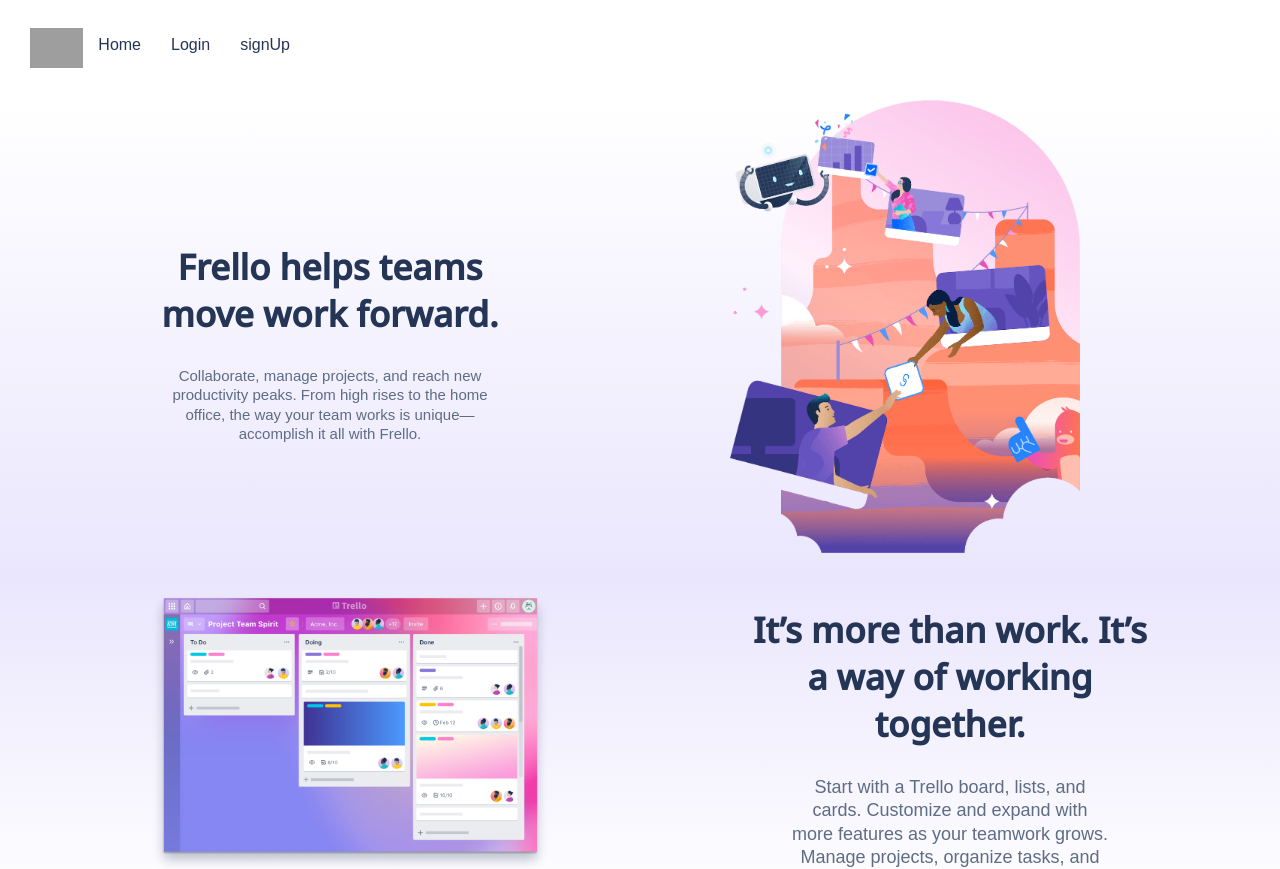
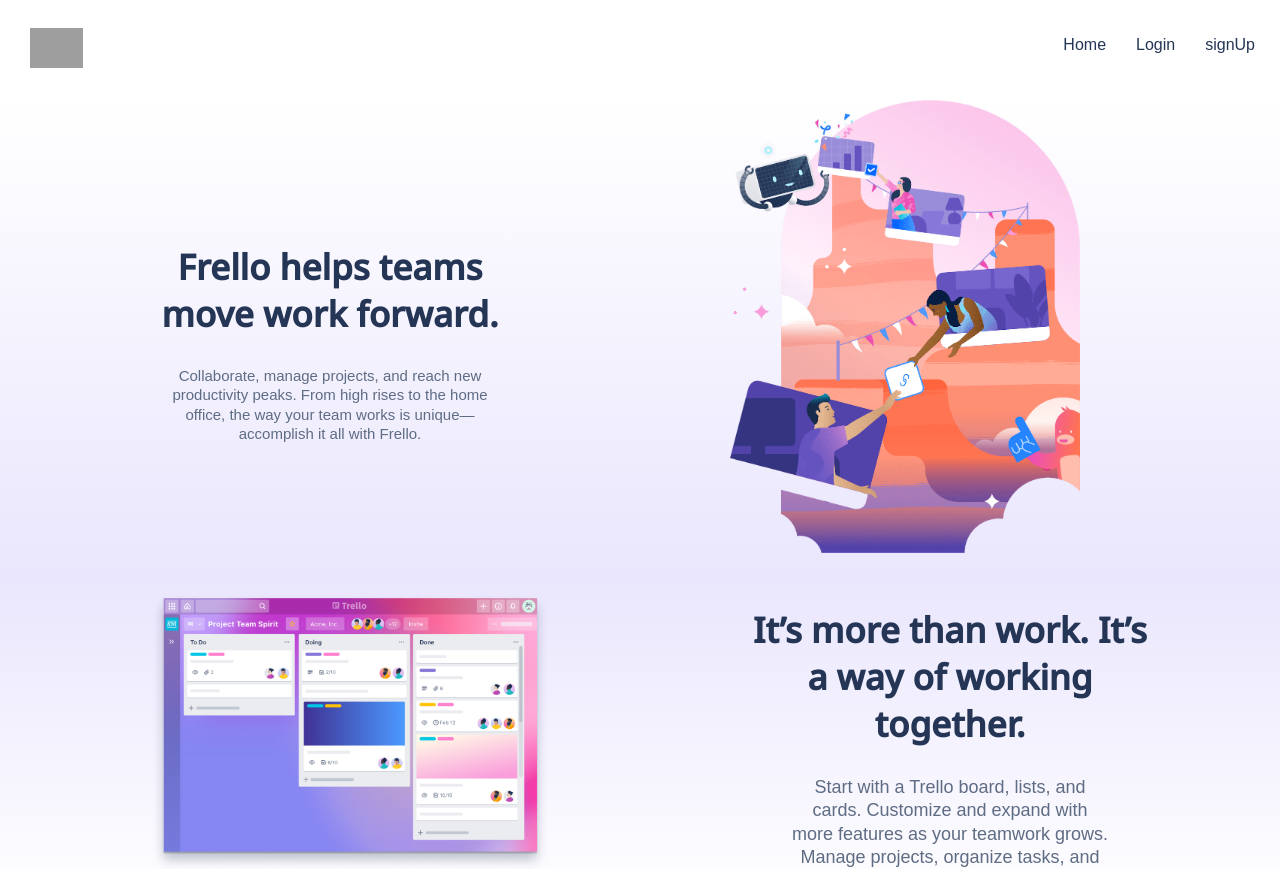
Before and after one commit to makeit-top23-team-2/MyTodoBoards, a React (Create React App) app: page / in a window 1280 px wide. Shown: the top 869 px of the page. Built offline with nearby package versions, Linux system fonts and the light colour scheme; grey boxes are pictures that could not be loaded.

Commit message:
new hamburger

```diff
--- a/src/styles/components/_NavBar.scss
+++ b/src/styles/components/_NavBar.scss
@@ -11,24 +11,38 @@
   height: 40px;
 }
 .navBar__links{
+  display: flex;
+  flex-direction: column;
+  justify-content: space-around;
   position: absolute;
-  top: -700px;
+  right: -700px;
+  top: 80px;
   margin-left: auto;
   margin-right: auto;
   text-align: center;
   transition: 600ms;
+  background: rgb(36,53,85);
+  background: linear-gradient(13deg, rgba(36,53,85,1) 0%, rgba(9,9,121,1) 24%, rgba(0,212,255,1) 100%);
   width: 100%;
+  height: 80vh;
+  z-index: 1;
 }
 .navBar__links--active{
+  display: flex;
+  flex-direction: column;
+  justify-content: space-around;
   position: absolute;
   margin-left: auto;
   margin-right: auto;
   text-align: center;
-  top: 30%;
+  top: 80px;
   left: 0;
   right: 0;
-  background-color: #025ed9;
+  background: rgb(36,53,85);
+  background: linear-gradient(13deg, rgba(36,53,85,1) 0%, rgba(9,9,121,1) 24%, rgba(0,212,255,1) 100%);background-color: #025ed9;
   transition: 600ms;
+  height: 90vh;
+  z-index: 1;
 
 }
 .navBar__navLink{
@@ -38,9 +52,15 @@
 
 @media (min-width: 768px) {
   .navBar__links{
+    background: #ffffff;
     position: initial;
+    height: 100%;
+    align-items: center;
+    justify-content: end;
+    right: 0px;
     margin:0;
     display: flex;
+    flex-direction: row;
     margin-right: 10px;
   }
   .navBar__navLink{
```
